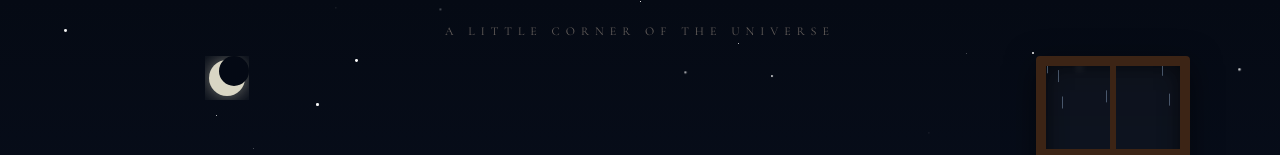
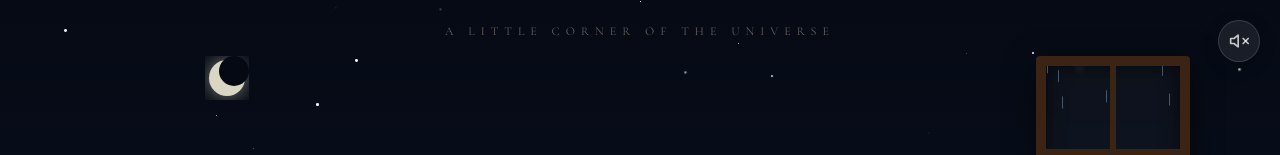
Before and after one commit to Diptish-De/for-you, a React (Vite) app in the folder Complete current task/: page / in a window 1280 px wide. Shown: the top 155 px of the page. Built offline with nearby package versions, Linux system fonts and the light colour scheme; a web font is replaced by a local one.

Commit message:
feat: Add soft background loop music with glassmorphic speaker toggle in top right corner

```diff
--- a/Complete current task/src/app/App.tsx
+++ b/Complete current task/src/app/App.tsx
@@ -4,6 +4,7 @@ import { motion, AnimatePresence } from "motion/react";
 import sayani1 from "../imports/sayani-1.png";
 import sayani2 from "../imports/sayani-2.jpg";
 import sayani3 from "../imports/sayani-3.jpg";
+import bgMusic from "../imports/music.mp3";
 
 
 // ─── Pre-computed stable random arrays ───────────────────────────────────────
@@ -2987,7 +2988,49 @@ export default function App() {
     selectedChocolate: "",
   });
 
+  const [isPlaying, setIsPlaying] = useState(false);
+  const audioRef = useRef<HTMLAudioElement | null>(null);
+
   const next = () => setChapter(c => Math.min(c + 1, 6));
+
+  // Initialize audio and attempt autoplay on first click/interaction
+  useEffect(() => {
+    const audio = new Audio(bgMusic);
+    audio.loop = true;
+    audio.volume = 0.55; // Cozy background volume level
+    audioRef.current = audio;
+
+    const playAudio = () => {
+      audio.play()
+        .then(() => {
+          setIsPlaying(true);
+          // Remove listener once successfully started
+          window.removeEventListener("click", playAudio);
+        })
+        .catch(err => console.log("Autoplay waiting for interaction...", err));
+    };
+
+    window.addEventListener("click", playAudio);
+
+    return () => {
+      window.removeEventListener("click", playAudio);
+      audio.pause();
+    };
+  }, []);
+
+  const togglePlay = (e: React.MouseEvent) => {
+    e.stopPropagation();
+    if (!audioRef.current) return;
+
+    if (isPlaying) {
+      audioRef.current.pause();
+      setIsPlaying(false);
+    } else {
+      audioRef.current.play()
+        .then(() => setIsPlaying(true))
+        .catch(err => console.error("Play failed:", err));
+    }
+  };
 
   const chapters = [
     <Ch1 key={0} onNext={next} />,
@@ -3003,6 +3046,48 @@ export default function App() {
     <div style={{ width: "100vw", height: "100vh", overflow: "hidden", position: "relative" }}>
       <style>{GCSS}</style>
       <Cursor />
+
+      {/* Floating Music Toggle Button */}
+      <motion.button
+        onClick={togglePlay}
+        whileHover={{ scale: 1.15 }}
+        whileTap={{ scale: 0.95 }}
+        style={{
+          position: "fixed",
+          top: 20,
+          right: 20,
+          width: 42,
+          height: 42,
+          borderRadius: "50%",
+          background: "rgba(255, 255, 255, 0.08)",
+          backdropFilter: "blur(8px)",
+          border: "1.5px solid rgba(255, 255, 255, 0.15)",
+          color: "rgba(255, 255, 255, 0.75)",
+          display: "flex",
+          alignItems: "center",
+          justifyContent: "center",
+          cursor: "pointer",
+          zIndex: 1000,
+          boxShadow: "0 4px 15px rgba(0,0,0,0.25)",
+          outline: "none",
+        }}
+        title={isPlaying ? "Mute music" : "Play music"}
+      >
+        {isPlaying ? (
+          /* Speaker icon with soundwaves */
+          <svg width="20" height="20" viewBox="0 0 24 24" fill="none" stroke="currentColor" strokeWidth="2" strokeLinecap="round" strokeLinejoin="round">
+            <polygon points="11 5 6 9 2 9 2 15 6 15 11 19 11 5"></polygon>
+            <path d="M19.07 4.93a10 10 0 0 1 0 14.14M15.54 8.46a5 5 0 0 1 0 7.07"></path>
+          </svg>
+        ) : (
+          /* Muted speaker icon */
+          <svg width="20" height="20" viewBox="0 0 24 24" fill="none" stroke="currentColor" strokeWidth="2" strokeLinecap="round" strokeLinejoin="round">
+            <polygon points="11 5 6 9 2 9 2 15 6 15 11 19 11 5"></polygon>
+            <line x1="23" y1="9" x2="17" y2="15"></line>
+            <line x1="17" y1="9" x2="23" y2="15"></line>
+          </svg>
+        )}
+      </motion.button>
 
       {/* Progress dots */}
       <div style={{ position: "fixed", bottom: 14, left: "50%", transform: "translateX(-50%)", display: "flex", gap: 7, zIndex: 100, pointerEvents: "none" }}>
--- a/Complete current task/src/declarations.d.ts
+++ b/Complete current task/src/declarations.d.ts
@@ -27,3 +27,8 @@ declare module "*.webp" {
   const value: string;
   export default value;
 }
+
+declare module "*.mp3" {
+  const value: string;
+  export default value;
+}
```
Also changed, not shown: 1 other file (tests, documents, lock files or other folders).
